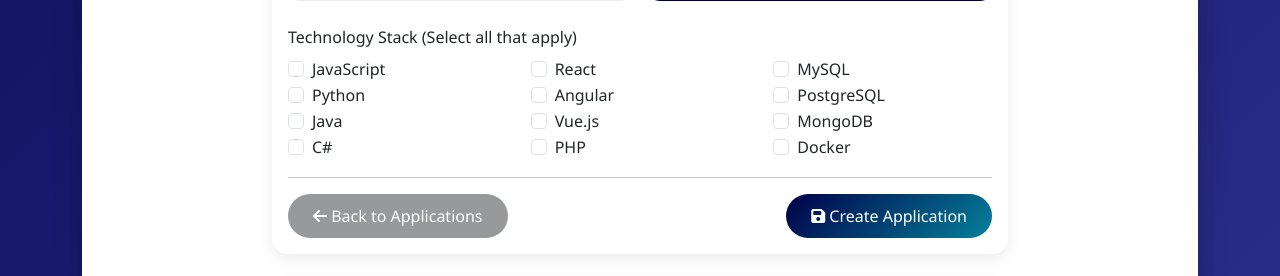
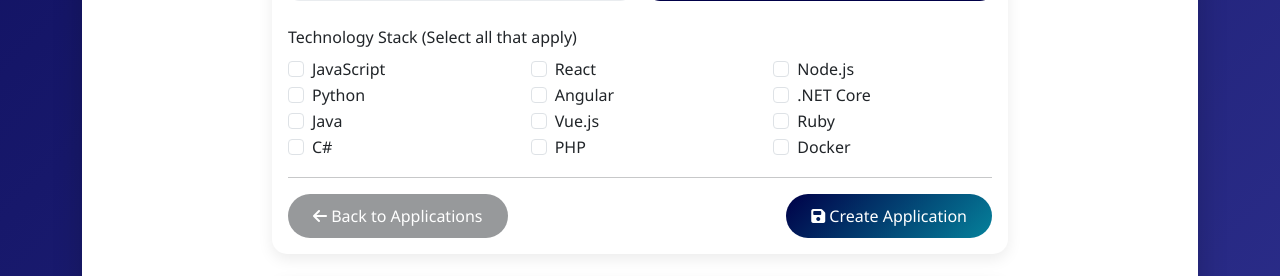
Before and after one commit to harini-cts/SecurArch, a Flask app: page /user/applications/create in a window 1280 px wide. Shown: the part 1452-1728 px from the top of the page. Run offline with Flask 3, Linux system fonts and the light colour scheme; the visitor is signed in with stand-in values (Sample User, id 1); data that the repository does not hold is empty.

Commit message:
Onboarding: add Node.js, .NET Core, and Ruby to Technology Stack options

```diff
--- a/templates/create_application.html
+++ b/templates/create_application.html
@@ -533,16 +533,16 @@
                             </div>
                             <div class="col-md-4">
                                 <div class="form-check">
-                                    <input class="form-check-input" type="checkbox" name="technology_stack" value="MySQL" id="tech_mysql">
-                                    <label class="form-check-label" for="tech_mysql">MySQL</label>
+                                    <input class="form-check-input" type="checkbox" name="technology_stack" value="Node.js" id="tech_node">
+                                    <label class="form-check-label" for="tech_node">Node.js</label>
                                 </div>
                                 <div class="form-check">
-                                    <input class="form-check-input" type="checkbox" name="technology_stack" value="PostgreSQL" id="tech_postgres">
-                                    <label class="form-check-label" for="tech_postgres">PostgreSQL</label>
+                                    <input class="form-check-input" type="checkbox" name="technology_stack" value=".NET Core" id="tech_dotnet">
+                                    <label class="form-check-label" for="tech_dotnet">.NET Core</label>
                                 </div>
                                 <div class="form-check">
-                                    <input class="form-check-input" type="checkbox" name="technology_stack" value="MongoDB" id="tech_mongo">
-                                    <label class="form-check-label" for="tech_mongo">MongoDB</label>
+                                    <input class="form-check-input" type="checkbox" name="technology_stack" value="Ruby" id="tech_ruby">
+                                    <label class="form-check-label" for="tech_ruby">Ruby</label>
                                 </div>
                                 <div class="form-check">
                                     <input class="form-check-input" type="checkbox" name="technology_stack" value="Docker" id="tech_docker">
```
